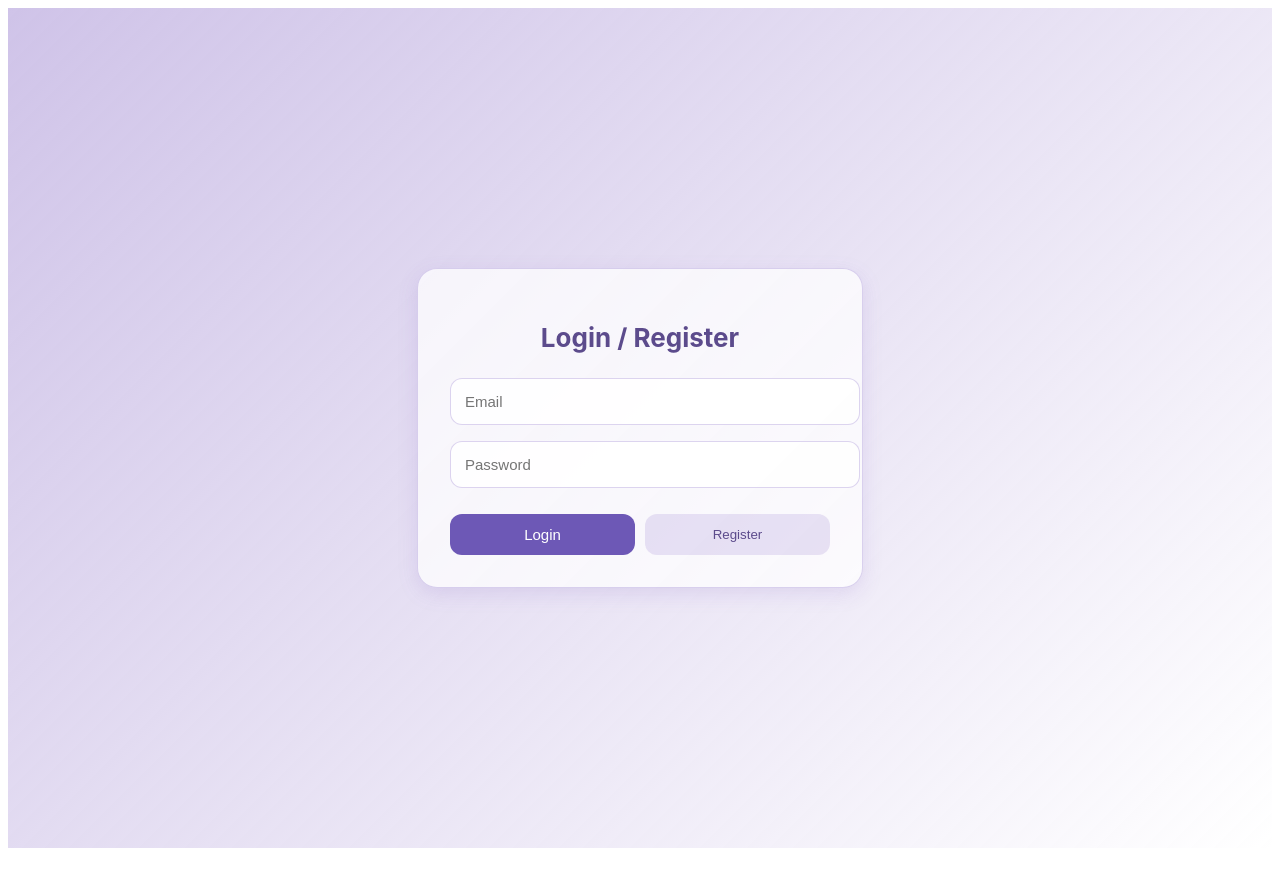
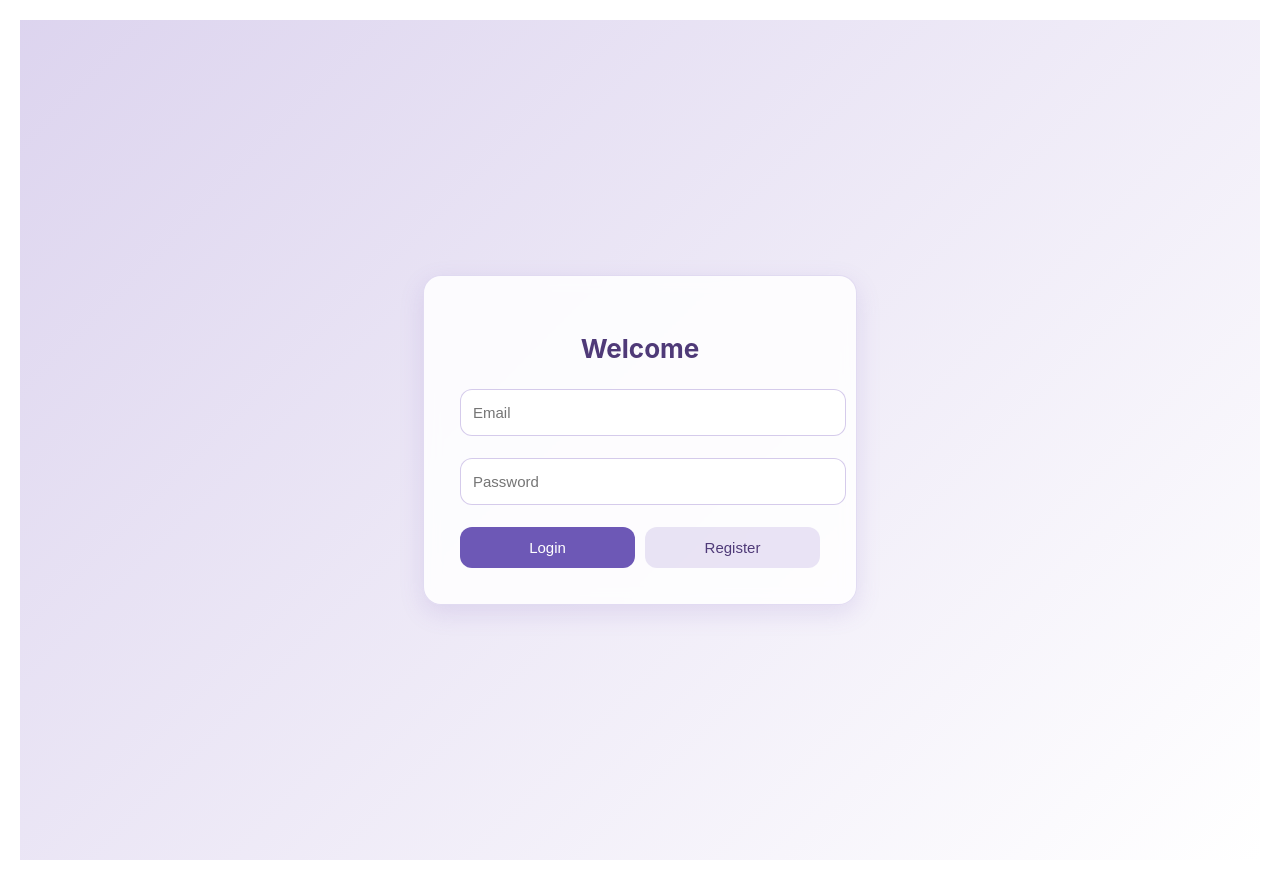
Before and after one commit to nuran-command/hallway-app, a React (Vite) app in the folder student-network-frontend/: page /board/1 in a window 1280 px wide. Before the commit the page ends 856 px from the top, so only its background shows below. Built offline with nearby package versions, Linux system fonts and the light colour scheme; no server answers.

Commit message:
login page updated

```diff
--- a/student-network-frontend/src/App.jsx
+++ b/student-network-frontend/src/App.jsx
@@ -1,22 +1,25 @@
-import React, { useEffect, useState } from 'react';
+import React from 'react';
 import { Routes, Route, Navigate } from 'react-router-dom';
-
 import Boards from './components/Boards';
 import BoardPage from './components/BoardPage';
 import LoginPage from './components/LoginPage';
+import Sidebar from './components/Sidebar/Sidebar';
+import { ThemeProvider, useTheme } from './themeStore';
+import './theme.css';
+import { auth } from './firebase';
+import { onAuthStateChanged, signOut } from 'firebase/auth';
 
-import Header from './components/Header';
+function AppContent() {
+  const [boards, setBoards] = React.useState([]);
+  const [user, setUser] = React.useState(null);
+  const [loadingUser, setLoadingUser] = React.useState(true);
+  const { theme } = useTheme();
 
-import { auth } from './firebase';
-import { onAuthStateChanged } from 'firebase/auth';
+  React.useEffect(() => {
+    document.documentElement.setAttribute('data-theme', theme);
+  }, [theme]);
 
-function App() {
-  const [boards, setBoards] = useState([]);
-  const [user, setUser] = useState(null);
-  const [loadingUser, setLoadingUser] = useState(true);
-
-  // Listen for Firebase auth state changes
-  useEffect(() => {
+  React.useEffect(() => {
     const unsubscribe = onAuthStateChanged(auth, (currentUser) => {
       setUser(currentUser);
       setLoadingUser(false);
@@ -24,22 +27,23 @@ function App() {
     return () => unsubscribe();
   }, []);
 
-  // Fetch boards from backend
-  useEffect(() => {
+  React.useEffect(() => {
     fetch('http://localhost:3000/api/boards')
       .then(res => res.json())
       .then(data => setBoards(data))
       .catch(err => console.error(err));
   }, []);
 
+  const handleLogout = async () => {
+    await signOut(auth);
+  };
+
   if (loadingUser) return <p>Loading...</p>;
 
   return (
-    <div>
-
-      {/* Header only if logged in */}
-      <Header user={user} />
-
+    <div style={{ display: 'flex' }}>
+      {user && <Sidebar />}
+      <div style={{ marginLeft: user ? 230 : 0, padding: '20px', flexGrow: 1 }}>
         <Routes>
           {!user ? (
             <Route path="*" element={<LoginPage onLogin={setUser} />} />
@@ -51,8 +55,21 @@ function App() {
             </>
           )}
         </Routes>
+
+        {user && (
+          <button style={{ position: 'fixed', bottom: 20, right: 20 }} onClick={handleLogout}>
+            Logout
+          </button>
+        )}
+      </div>
     </div>
   );
 }
 
-export default App;
+export default function App() {
+  return (
+    <ThemeProvider>
+      <AppContent />
+    </ThemeProvider>
+  );
+}
--- a/student-network-frontend/src/components/LoginPage.css
+++ b/student-network-frontend/src/components/LoginPage.css
@@ -1,60 +1,67 @@
-/* === Контейнер всего экрана === */
+/* === FULL SCREEN CONTAINER === */
 .login-page {
     height: 100vh;
     display: flex;
     justify-content: center;
     align-items: center;
+
     background: linear-gradient(
       135deg,
-      rgba(118, 84, 190, 0.35),
-      rgba(255, 255, 255, 0.7)
+      rgba(118, 84, 190, 0.25),
+      rgba(255, 255, 255, 0.8)
     );
-    backdrop-filter: blur(6px);
+
     padding: 20px;
     font-family: "Inter", sans-serif;
   }
 
-  /* === Блок формы === */
+  /* === FORM CARD === */
   .login-box {
-    width: 380px;
-    background: rgba(255, 255, 255, 0.75);
-    border: 1px solid rgba(118, 84, 190, 0.25);
-    border-radius: 20px;
-    box-shadow: 0 6px 20px rgba(118, 84, 190, 0.15);
-    padding: 32px;
-    text-align: center;
+    width: 360px;
+    background: rgba(255, 255, 255, 0.85);
+    border-radius: 18px;
+    padding: 36px;
+    border: 1px solid rgba(118, 84, 190, 0.2);
+    box-shadow: 0 8px 24px rgba(118, 84, 190, 0.15);
+    backdrop-filter: blur(8px);
   }
 
-  /* === Заголовок === */
+  /* === TITLE === */
   .login-title {
     font-size: 26px;
     font-weight: 700;
     margin-bottom: 25px;
-    color: #5c4b8c;
+    color: #4f3a78;
+    text-align: center;
   }
 
-  /* === Поля ввода === */
+  /* === INPUT WRAPPER === */
+  .input-group {
+    position: relative;
+    margin-bottom: 22px;
+  }
+
+  /* === INPUT === */
   .login-input {
     width: 100%;
-    padding: 14px;
-    margin-bottom: 16px;
+    padding: 14px 12px;
     border-radius: 12px;
-    border: 1px solid rgba(118, 84, 190, 0.25);
-    background: rgba(255, 255, 255, 0.9);
+    border: 1px solid rgba(118, 84, 190, 0.3);
+    background: rgba(255, 255, 255, 0.92);
     outline: none;
     font-size: 15px;
-    transition: border 0.2s;
+    transition: border-color 0.2s;
   }
 
   .login-input:focus {
     border-color: #6d58b6;
   }
 
-  /* === Кнопки === */
+  /* === BUTTONS === */
   .login-buttons {
+    margin-top: 10px;
     display: flex;
     gap: 10px;
-    margin-top: 10px;
   }
 
   .login-btn {
@@ -62,35 +69,40 @@
     padding: 12px;
     border-radius: 12px;
     border: none;
+    background: #6d58b6;
+    color: white;
     font-size: 15px;
     cursor: pointer;
-    background: #6d58b6;
-    color: white;
-    transition: 0.15s;
+    transition: background 0.15s;
   }
 
   .login-btn:hover {
-    background: #7f6add;
+    background: #7a64d0;
   }
 
   .register-btn {
     flex: 1;
     padding: 12px;
     border-radius: 12px;
+    background: rgba(118, 84, 190, 0.15);
+    border: none;
+    color: #4f3a78;
+    font-size: 15px;
     cursor: pointer;
-    border: none;
-    background: rgba(118, 84, 190, 0.15);
-    color: #5c4b8c;
-    transition: 0.15s;
+    transition: background 0.15s;
   }
 
   .register-btn:hover {
     background: rgba(118, 84, 190, 0.25);
   }
 
-  /* === Ошибка === */
+  /* === ERROR MESSAGE === */
   .error-text {
     color: #c0392b;
+    background: rgba(255, 0, 0, 0.07);
+    border-left: 3px solid #c0392b;
+    padding: 8px 10px;
     font-size: 14px;
-    margin-bottom: 12px;
+    margin-bottom: 16px;
+    border-radius: 6px;
   }
--- a/student-network-frontend/src/components/LoginPage.jsx
+++ b/student-network-frontend/src/components/LoginPage.jsx
@@ -1,6 +1,10 @@
 import React, { useState } from 'react';
 import { auth } from '../firebase';
-import { signInWithEmailAndPassword, createUserWithEmailAndPassword } from "firebase/auth";
+import {
+  signInWithEmailAndPassword,
+  createUserWithEmailAndPassword
+} from "firebase/auth";
+
 import "./LoginPage.css";
 
 function LoginPage({ onLogin }) {
@@ -10,29 +14,33 @@ function LoginPage({ onLogin }) {
 
   const login = async () => {
     try {
-      const userCredential = await signInWithEmailAndPassword(auth, email, password);
-      onLogin(userCredential.user);
+      setError("");
+      const res = await signInWithEmailAndPassword(auth, email, password);
+      onLogin(res.user);
     } catch (err) {
-      setError(err.message);
+      setError(err.code.replace("auth/", "").replace(/-/g, " "));
     }
   };
 
   const register = async () => {
     try {
-      const userCredential = await createUserWithEmailAndPassword(auth, email, password);
-      onLogin(userCredential.user);
+      setError("");
+      const res = await createUserWithEmailAndPassword(auth, email, password);
+      onLogin(res.user);
     } catch (err) {
-      setError(err.message);
+      setError(err.code.replace("auth/", "").replace(/-/g, " "));
     }
   };
 
   return (
     <div className="login-page">
       <div className="login-box">
-        <h2 className="login-title">Login / Register</h2>
 
-        {error && <p className="error-text">{error}</p>}
+        <h2 className="login-title">Welcome</h2>
 
+        {error && <div className="error-text">{error}</div>}
+
+        <div className="input-group">
           <input
             type="email"
             className="login-input"
@@ -40,7 +48,9 @@ function LoginPage({ onLogin }) {
             value={email}
             onChange={e => setEmail(e.target.value)}
           />
+        </div>
 
+        <div className="input-group">
           <input
             type="password"
             className="login-input"
@@ -48,11 +58,13 @@ function LoginPage({ onLogin }) {
             value={password}
             onChange={e => setPassword(e.target.value)}
           />
+        </div>
 
         <div className="login-buttons">
           <button className="login-btn" onClick={login}>Login</button>
           <button className="register-btn" onClick={register}>Register</button>
         </div>
+
       </div>
     </div>
   );
--- /dev/null
+++ b/student-network-frontend/src/components/Sidebar/Sidebar.css
@@ -0,0 +1,39 @@
+.sidebar {
+    position: fixed;
+    top: 0;
+    left: 0;
+    height: 100vh;
+    width: 220px;
+    background-color: var(--card-bg);
+    color: var(--text-color);
+    padding: 10px;
+    box-shadow: 2px 0 5px rgba(0,0,0,0.2);
+    transition: transform 0.3s ease;
+    overflow: hidden;
+  }
+
+  .sidebar.closed {
+    transform: translateX(-200px);
+  }
+
+  .sidebar-header {
+    display: flex;
+    justify-content: space-between;
+    align-items: center;
+  }
+
+  .sidebar-logo {
+    width: 40px;
+    border-radius: 10px;
+  }
+
+  .sidebar-content {
+    margin-top: 20px;
+    display: flex;
+    flex-direction: column;
+    gap: 15px;
+  }
+
+  .sidebar-avatar {
+    font-size: 40px;
+  }
--- /dev/null
+++ b/student-network-frontend/src/components/Sidebar/Sidebar.jsx
@@ -0,0 +1,26 @@
+import React, { useState } from 'react';
+import { useTheme } from '../../themeStore';
+import './Sidebar.css'; // отдельный css для анимаций Sidebar
+
+export default function Sidebar() {
+  const { theme, toggleTheme } = useTheme();
+  const [open, setOpen] = useState(true);
+
+  return (
+    <div className={`sidebar ${open ? 'open' : 'closed'}`}>
+      <div className="sidebar-header">
+        <img src="/logo192.png" alt="Logo" className="sidebar-logo" />
+        <button onClick={() => setOpen(!open)}>☰</button>
+      </div>
+      {open && (
+        <div className="sidebar-content">
+          <div className="sidebar-avatar">👤</div>
+          <p>Profile</p>
+          <p>Friends</p>
+          <p>Settings</p>
+          <button onClick={toggleTheme}>Switch Theme ({theme})</button>
+        </div>
+      )}
+    </div>
+  );
+}
--- a/student-network-frontend/src/main.jsx
+++ b/student-network-frontend/src/main.jsx
@@ -2,9 +2,18 @@ import React from 'react';
 import ReactDOM from 'react-dom/client';
 import App from './App';
 import { BrowserRouter } from 'react-router-dom';
+import './theme.css';
+import { ThemeProvider } from './themeStore';
+
+// если нужно сохранять выбранную тему, можно сделать так:
+// ThemeProvider сам может читать localStorage при старте
 
 ReactDOM.createRoot(document.getElementById('root')).render(
-  <BrowserRouter>
-    <App />
-  </BrowserRouter>
+  <React.StrictMode>
+    <ThemeProvider>
+      <BrowserRouter>
+        <App />
+      </BrowserRouter>
+    </ThemeProvider>
+  </React.StrictMode>
 );
--- /dev/null
+++ b/student-network-frontend/src/theme.css
@@ -0,0 +1,43 @@
+:root {
+    --bg-color: #ffffff;
+    --text-color: #333333;
+    --card-bg: #f9f9f9;
+    --accent-color: #7b5fff; /* нежный фиолетовый */
+  }
+
+  [data-theme="dark"] {
+    --bg-color: #1e1e2f;
+    --text-color: #e0e0e0;
+    --card-bg: #2a2a3d;
+    --accent-color: #a584ff;
+  }
+
+  body {
+    margin: 0;
+    font-family: Arial, sans-serif;
+    background-color: var(--bg-color);
+    color: var(--text-color);
+    transition: all 0.3s ease;
+  }
+
+  button {
+    cursor: pointer;
+    border: none;
+    padding: 8px 12px;
+    border-radius: 6px;
+    background-color: var(--accent-color);
+    color: white;
+    transition: 0.3s;
+  }
+
+  button:hover {
+    opacity: 0.8;
+  }
+
+  .post-card {
+    background-color: var(--card-bg);
+    padding: 10px;
+    margin-bottom: 10px;
+    border-radius: 10px;
+    transition: background-color 0.3s;
+  }
--- /dev/null
+++ b/student-network-frontend/src/themeStore.jsx
@@ -0,0 +1,23 @@
+// src/themeStore.jsx
+import React, { createContext, useContext, useState } from "react";
+
+// создаём контекст темы
+const ThemeContext = createContext();
+
+// провайдер темы
+export const ThemeProvider = ({ children }) => {
+  const [theme, setTheme] = useState("light"); // light или dark
+
+  const toggleTheme = () => {
+    setTheme((prev) => (prev === "light" ? "dark" : "light"));
+  };
+
+  return (
+    <ThemeContext.Provider value={{ theme, toggleTheme }}>
+      {children}
+    </ThemeContext.Provider>
+  );
+};
+
+// хук для удобного использования темы в компонентах
+export const useTheme = () => useContext(ThemeContext);
```
Also changed, not shown: student-network-frontend/src/components/Boards.jsx (+32 -9 lines), student-network-frontend/src/components/Header.jsx (+51 -8 lines), student-network-frontend/src/counter.js (deleted, +0 -9 lines), student-network-frontend/src/assets/logo.png (added), student-network-frontend/src/index.js (added). Lines whose indentation alone changed are shown as unchanged.
